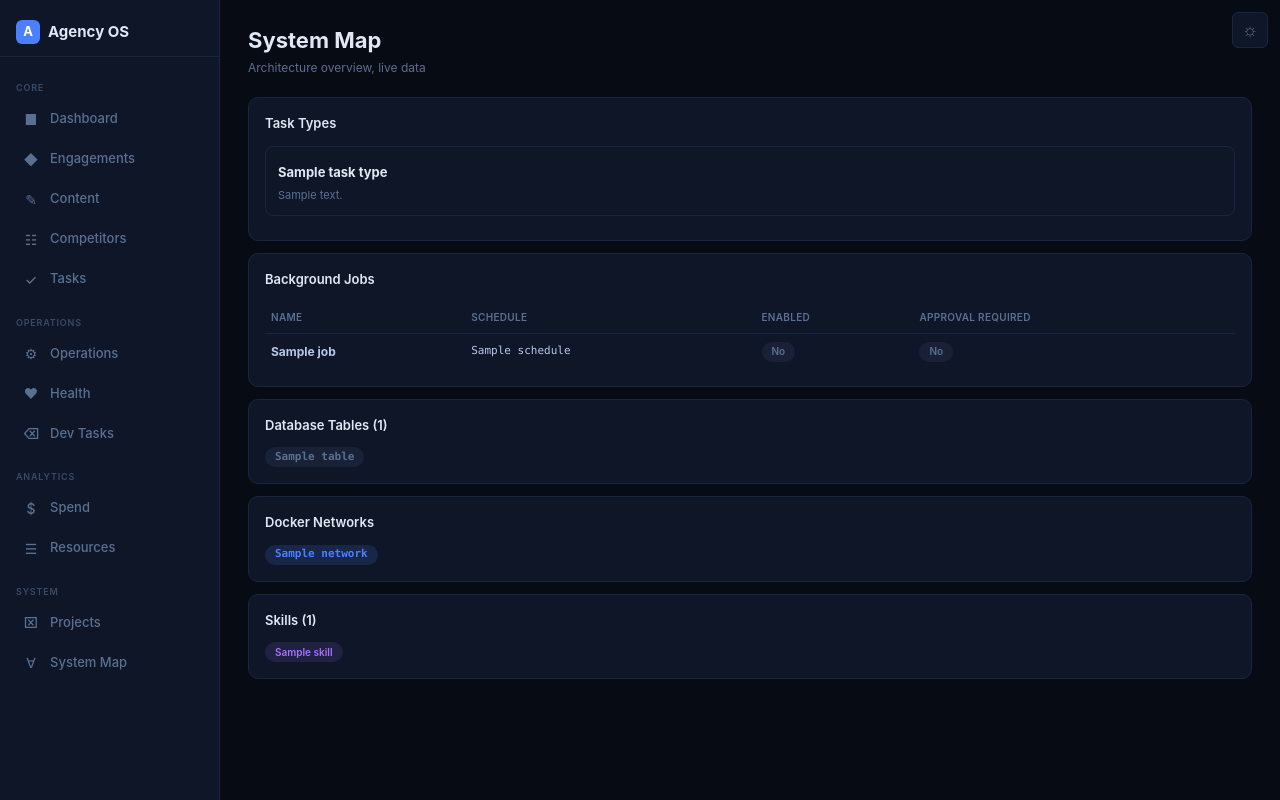
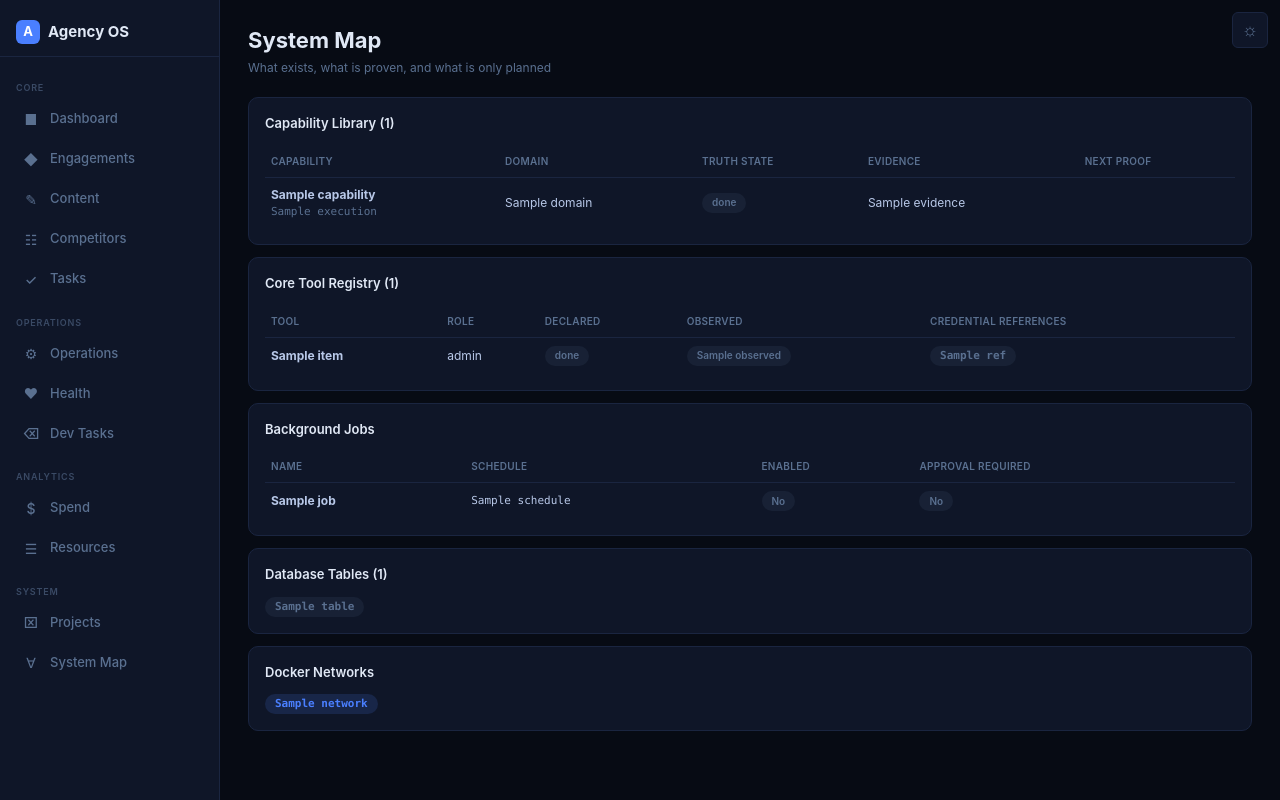
Before and after one commit to itsbaldeep/agency-dashboard, a Flask app: template templates/system_map.html in a window 1280 px wide. Run offline with Flask 3, Linux system fonts and the light colour scheme; the template is opened without the code that fills it: most values are stand-ins (such as "Sample title", 1, 10 or a date in 2020); some libraries are stand-ins or nearby versions.

Commit message:
feat: expose capability and tool truth registry

```diff
--- a/docker-compose.yml
+++ b/docker-compose.yml
@@ -12,6 +12,7 @@ services:
       - /var/run/docker.sock:/var/run/docker.sock:ro
       - /home/agency/agency-os/caddy-apps:/caddy-apps:ro
       - /home/agency/agency-os/scripts:/home/agency/agency-os/scripts:ro
+      - /home/agency/agency-os/config:/agency-config:ro
     env_file: /home/agency/agency-os/.env
     environment:
       DB_HOST: agency-postgres
--- a/templates/system_map.html
+++ b/templates/system_map.html
@@ -2,17 +2,39 @@
 {% block content %}
 <div class="page-header">
   <h1>System Map</h1>
-  <div class="sub">Architecture overview, live data</div>
+  <div class="sub">What exists, what is proven, and what is only planned</div>
 </div>
 
 <div class="card">
-  <div class="card-header"><span class="card-title">Task Types</span></div>
-  {% for name, desc in system.task_types.items() %}
-  <div class="suggestion-card">
-    <strong style="font-size:13px;color:var(--text-bright)">{{ name }}</strong>
-    <div class="subtle mt-1">{{ desc }}</div>
-  </div>
-  {% endfor %}
+  <div class="card-header"><span class="card-title">Capability Library ({{ system.capabilities|length }})</span></div>
+  <div class="table-wrap"><table>
+    <tr><th>Capability</th><th>Domain</th><th>Truth state</th><th>Evidence</th><th>Next proof</th></tr>
+    {% for item in system.capabilities %}
+    <tr>
+      <td><strong>{{ item.name }}</strong>{% if item.execution %}<div class="mono subtle">{{ item.execution }}</div>{% endif %}</td>
+      <td>{{ item.domain }}</td>
+      <td><span class="badge {% if item.status == 'available' %}badge-green{% elif item.status == 'limited' %}badge-amber{% else %}badge-dim{% endif %}">{{ item.status }}</span></td>
+      <td>{{ item.evidence }}</td>
+      <td>{{ item.next }}</td>
+    </tr>
+    {% else %}<tr><td colspan="5" class="empty">Capability registry unavailable</td></tr>{% endfor %}
+  </table></div>
+</div>
+
+<div class="card">
+  <div class="card-header"><span class="card-title">Core Tool Registry ({{ system.tools|length }})</span></div>
+  <div class="table-wrap"><table>
+    <tr><th>Tool</th><th>Role</th><th>Declared</th><th>Observed</th><th>Credential references</th></tr>
+    {% for item in system.tools %}
+    <tr>
+      <td><strong>{{ item.name }}</strong></td>
+      <td>{{ item.role }}</td>
+      <td><span class="badge {% if item.status in ('active','active_bounded') %}badge-green{% elif item.status == 'configured_unverified' %}badge-amber{% else %}badge-dim{% endif %}">{{ item.status }}</span></td>
+      <td><span class="badge {% if item.observed == 'healthy' %}badge-green{% elif item.observed in ('configured','operator') %}badge-amber{% elif item.observed == 'down' %}badge-red{% else %}badge-dim{% endif %}">{{ item.observed }}</span></td>
+      <td>{% for ref in item.credential_refs %}<span class="badge badge-dim mono">{{ ref }}</span>{% else %}<span class="subtle">none</span>{% endfor %}</td>
+    </tr>
+    {% endfor %}
+  </table></div>
 </div>
 
 <div class="card">
@@ -52,15 +74,4 @@
   </div>
 </div>
 
-<div class="card">
-  <div class="card-header"><span class="card-title">Skills ({{ system.skills|length }})</span></div>
-  <div class="gap-2">
-  {% for s in system.skills %}
-    <span class="badge badge-purple">{{ s }}</span>
-  {% else %}
-    <p class="empty">No skills installed</p>
-  {% endfor %}
-  </div>
-</div>
-
 {% endblock %}
```
Also changed, not shown: models.py (+39 -16 lines).
